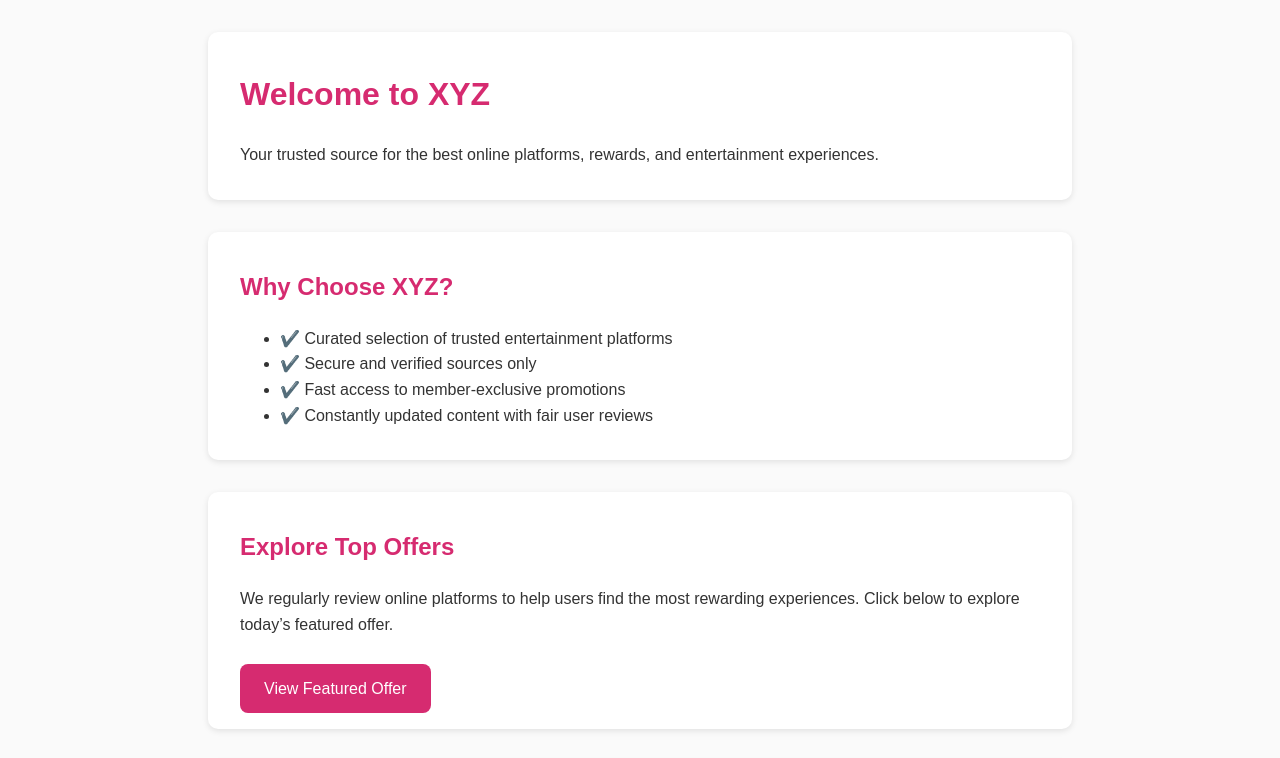
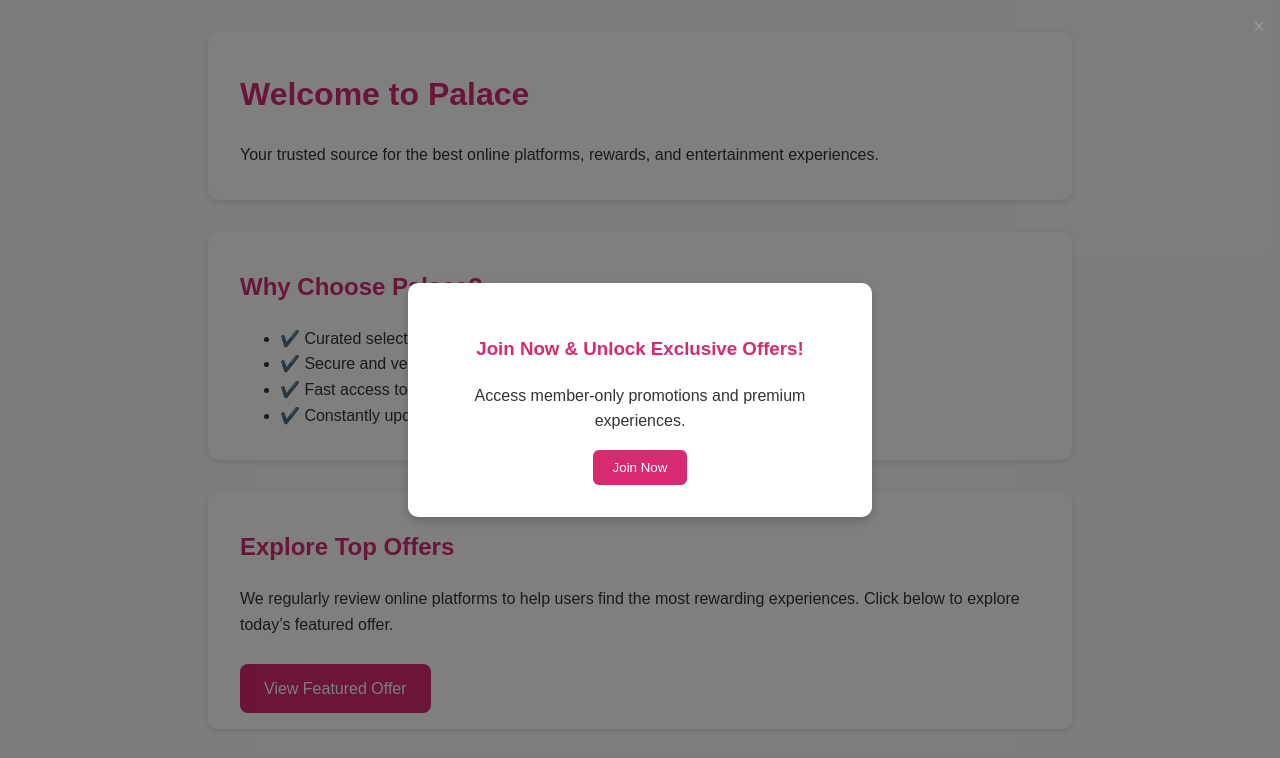
Before and after one commit to nikhil8896/spin4, a website: page public/index.html in a window 1280 px wide. Shown: the top 758 px of the page. Drawn offline with Linux system fonts and the light colour scheme.

Commit message:
Update index.html

```diff
--- a/public/index.html
+++ b/public/index.html
@@ -1,20 +1,95 @@
 <!DOCTYPE html>
 <html lang="en">
 <head>
-  <meta charset="UTF-8">
-  <meta name="viewport" content="width=device-width, initial-scale=1.0">
-  <title>XYZ – Exclusive Online Rewards & Offers</title>
-  <meta name="description" content="Discover exclusive online experiences, top-rated platforms, and special member rewards updated daily.">
-  <link rel="stylesheet" href="style.css">
+  <meta charset="UTF-8" />
+  <meta name="viewport" content="width=device-width, initial-scale=1.0" />
+  <title>Palace – Exclusive Online Rewards & Offers</title>
+  <meta name="description" content="Discover exclusive online experiences, top-rated platforms, and special member rewards updated daily." />
+  <link rel="stylesheet" href="style.css" />
+  <style>
+    body {
+      font-family: Arial, sans-serif;
+      background: #fafafa;
+      margin: 0;
+      padding: 0;
+      color: #333;
+      line-height: 1.6;
+    }
+    header, section, footer {
+      max-width: 800px;
+      margin: 2em auto;
+      padding: 1em 2em;
+      background: #fff;
+      border-radius: 10px;
+      box-shadow: 0 2px 6px rgba(0,0,0,0.1);
+    }
+    h1, h2 { color: #d62b70; }
+    .cta-btn {
+      display: inline-block;
+      background: #d62b70;
+      color: #fff;
+      padding: 12px 24px;
+      text-decoration: none;
+      border-radius: 8px;
+      margin-top: 10px;
+      transition: 0.3s;
+    }
+    .cta-btn:hover { background: #a91e55; }
+    footer { text-align: center; font-size: 0.9em; }
+
+    /* Popup styles */
+    .popup-backdrop {
+      position: fixed;
+      top: 0; left: 0;
+      width: 100%; height: 100%;
+      background: rgba(0,0,0,0.5);
+      display: none;
+      justify-content: center;
+      align-items: center;
+      z-index: 1000;
+    }
+    .popup {
+      background: #fff;
+      border-radius: 10px;
+      max-width: 400px;
+      width: 90%;
+      padding: 2em;
+      text-align: center;
+      box-shadow: 0 4px 10px rgba(0,0,0,0.2);
+      animation: fadeIn 0.3s ease;
+    }
+    .popup h3 { color: #d62b70; margin-bottom: 1em; }
+    .popup button {
+      background: #d62b70;
+      color: #fff;
+      border: none;
+      padding: 10px 20px;
+      border-radius: 6px;
+      cursor: pointer;
+      transition: background 0.3s;
+    }
+    .popup button:hover { background: #a91e55; }
+    .popup-close {
+      position: absolute;
+      top: 10px; right: 15px;
+      font-size: 20px;
+      color: #999;
+      cursor: pointer;
+    }
+    @keyframes fadeIn {
+      from { opacity: 0; transform: translateY(-10px); }
+      to { opacity: 1; transform: translateY(0); }
+    }
+  </style>
 </head>
 <body>
   <header>
-    <h1>Welcome to XYZ</h1>
+    <h1>Welcome to Palace</h1>
     <p>Your trusted source for the best online platforms, rewards, and entertainment experiences.</p>
   </header>
 
   <section>
-    <h2>Why Choose XYZ?</h2>
+    <h2>Why Choose Palace?</h2>
     <ul>
       <li>✔️ Curated selection of trusted entertainment platforms</li>
       <li>✔️ Secure and verified sources only</li>
@@ -39,47 +114,37 @@
   </section>
 
   <footer>
-    <p>© 2025 XYZ.com | Your gateway to premium online entertainment.</p>
-    <p><small>Disclaimer: XYZ.com provides informational content about online entertainment and promotions. No direct wagering or payment processing occurs on this site.</small></p>
+    <p>© 2025 Palace.com | Your gateway to premium online entertainment.</p>
+    <p><small>Disclaimer: Palace.com provides informational content about online entertainment and promotions. No direct wagering or payment processing occurs on this site.</small></p>
   </footer>
 
-  <style>
-    body {
-      font-family: Arial, sans-serif;
-      background: #fafafa;
-      margin: 0;
-      padding: 0;
-      color: #333;
-      line-height: 1.6;
-    }
-    header, section, footer {
-      max-width: 800px;
-      margin: 2em auto;
-      padding: 1em 2em;
-      background: #fff;
-      border-radius: 10px;
-      box-shadow: 0 2px 6px rgba(0,0,0,0.1);
-    }
-    h1, h2 {
-      color: #d62b70;
-    }
-    .cta-btn {
-      display: inline-block;
-      background: #d62b70;
-      color: white;
-      padding: 12px 24px;
-      text-decoration: none;
-      border-radius: 8px;
-      margin-top: 10px;
-      transition: 0.3s;
-    }
-    .cta-btn:hover {
-      background: #a91e55;
-    }
-    footer {
-      text-align: center;
-      font-size: 0.9em;
-    }
-  </style>
+  <!-- Popup -->
+  <div class="popup-backdrop" id="joinPopup">
+    <div class="popup">
+      <span class="popup-close" id="popupClose">&times;</span>
+      <h3>Join Now &amp; Unlock Exclusive Offers!</h3>
+      <p>Access member-only promotions and premium experiences.</p>
+      <button id="joinNowBtn">Join Now</button>
+    </div>
+  </div>
+
+  <script>
+    // Show popup after a short delay
+    window.addEventListener('load', () => {
+      setTimeout(() => {
+        document.getElementById('joinPopup').style.display = 'flex';
+      }, 2000); // show after 2 seconds
+    });
+
+    // Close popup
+    document.getElementById('popupClose').addEventListener('click', () => {
+      document.getElementById('joinPopup').style.display = 'none';
+    });
+
+    // Redirect when user clicks Join Now
+    document.getElementById('joinNowBtn').addEventListener('click', () => {
+      window.location.href = '/page/';
+    });
+  </script>
 </body>
 </html>
```
